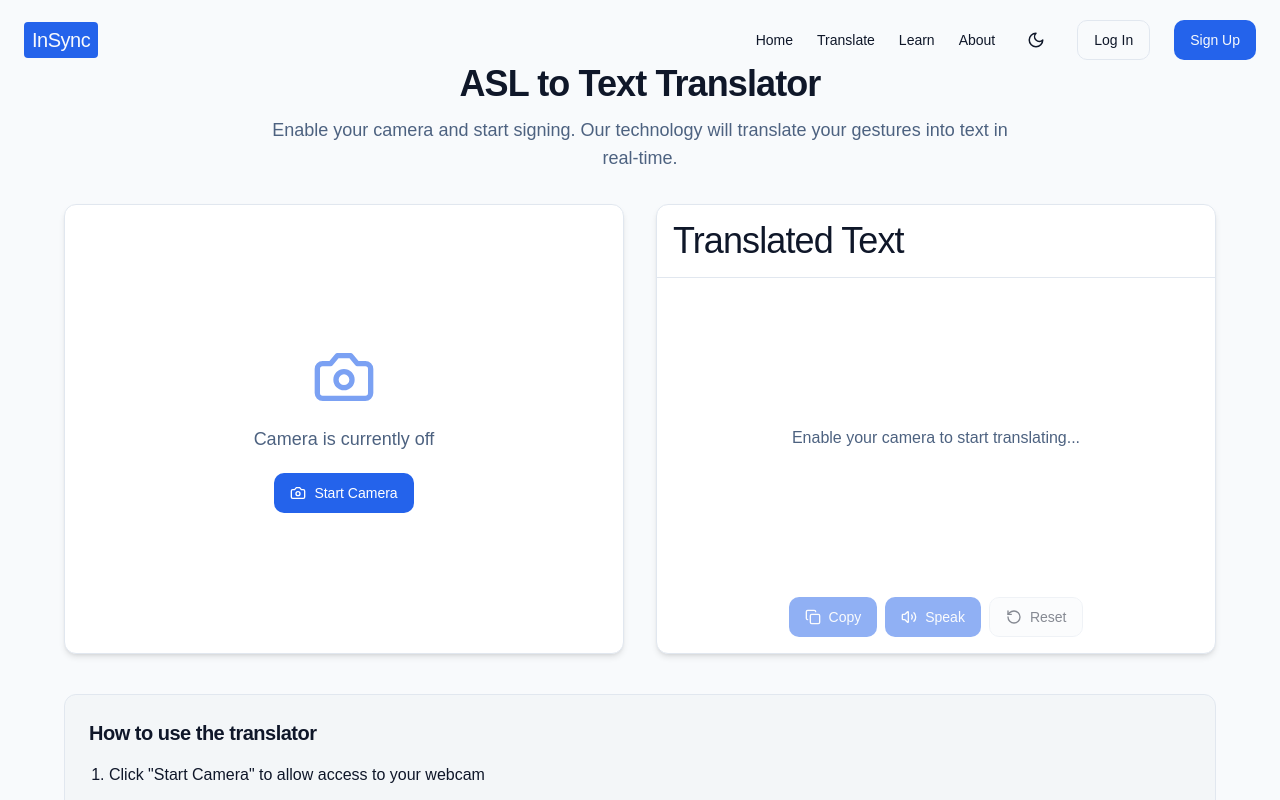
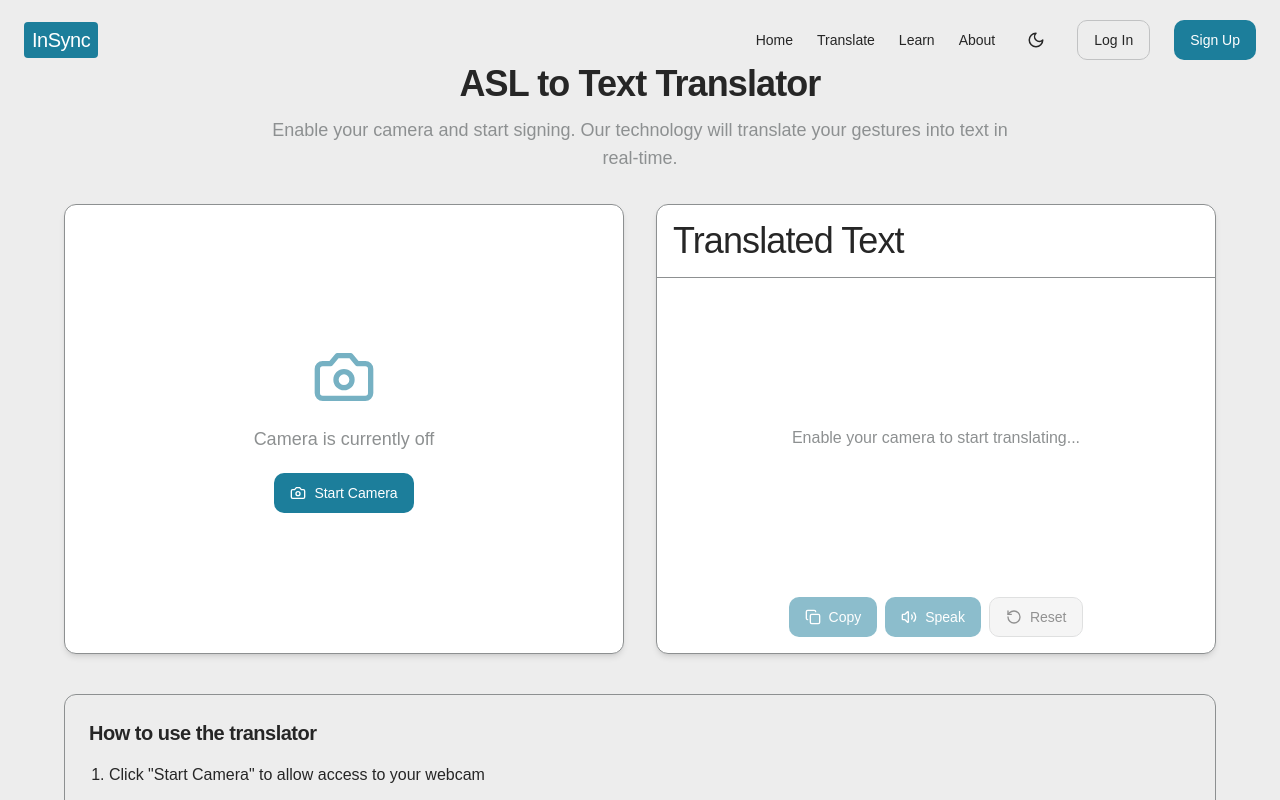
Before and after one commit to JohnPaulMRa/in-sync-signs, a React (Vite) app: page /translate in a window 1280 px wide. Shown: the top 800 px of the page. Built offline with nearby package versions, Linux system fonts and the light colour scheme.

Commit message:
Change website colors
Modify the website's color scheme.

```diff
--- a/src/components/ui/alert.tsx
+++ b/src/components/ui/alert.tsx
@@ -1,3 +1,4 @@
+
 import * as React from "react"
 import { cva, type VariantProps } from "class-variance-authority"
 
@@ -11,6 +12,10 @@ const alertVariants = cva(
         default: "bg-background text-foreground",
         destructive:
           "border-destructive/50 text-destructive dark:border-destructive [&>svg]:text-destructive",
+        teal:
+          "border-teal/50 bg-teal/10 text-teal dark:border-teal [&>svg]:text-teal",
+        charcoal:
+          "border-charcoal/50 bg-charcoal/10 text-charcoal dark:border-charcoal [&>svg]:text-charcoal",
       },
     },
     defaultVariants: {
--- a/src/components/ui/badge.tsx
+++ b/src/components/ui/badge.tsx
@@ -20,6 +20,14 @@ const badgeVariants = cva(
           "border-transparent bg-accent text-accent-foreground hover:bg-accent/80",
         success:
           "border-transparent bg-emerald-500 text-white hover:bg-emerald-500/80",
+        teal:
+          "border-transparent bg-teal text-white hover:bg-teal/80",
+        charcoal:
+          "border-transparent bg-charcoal text-white hover:bg-charcoal/80",
+        mediumgray:
+          "border-transparent bg-mediumgray text-white hover:bg-mediumgray/80",
+        lightgray:
+          "border-transparent bg-lightgray text-charcoal hover:bg-lightgray/80",
       },
     },
     defaultVariants: {
--- a/src/components/ui/button.tsx
+++ b/src/components/ui/button.tsx
@@ -20,6 +20,10 @@ const buttonVariants = cva(
         ghost: "hover:bg-accent/10 hover:text-accent-foreground",
         link: "text-primary underline-offset-4 hover:underline",
         accent: "bg-accent text-accent-foreground hover:bg-accent/90",
+        teal: "bg-teal text-white hover:bg-teal/90",
+        charcoal: "bg-charcoal text-white hover:bg-charcoal/90",
+        mediumgray: "bg-mediumgray text-white hover:bg-mediumgray/90",
+        lightgray: "bg-lightgray text-charcoal hover:bg-lightgray/90",
       },
       size: {
         default: "h-10 px-4 py-2",
--- a/src/index.css
+++ b/src/index.css
@@ -6,83 +6,83 @@
 
 @layer base {
   :root {
-    --background: 210 40% 98%;
-    --foreground: 222 47% 11%;
+    --background: 0 0% 93%;  /* #EDEDED */
+    --foreground: 0 0% 15%;  /* #252525 */
 
-    --card: 0 0% 100%;
-    --card-foreground: 222 47% 11%;
+    --card: 0 0% 100%;  /* #FFFFFF */
+    --card-foreground: 0 0% 15%;  /* #252525 */
 
-    --popover: 0 0% 100%;
-    --popover-foreground: 222 47% 11%;
+    --popover: 0 0% 100%;  /* #FFFFFF */
+    --popover-foreground: 0 0% 15%;  /* #252525 */
 
-    --primary: 221 83% 53%;
-    --primary-foreground: 210 40% 98%;
+    --primary: 194 69% 36%;  /* #1D809A - teal */
+    --primary-foreground: 0 0% 100%;  /* #FFFFFF */
 
-    --secondary: 215 16% 90%;
-    --secondary-foreground: 222 47% 11%;
+    --secondary: 197 2% 56%;  /* #8D9192 - medium gray */
+    --secondary-foreground: 0 0% 15%;  /* #252525 */
 
-    --muted: 215 16% 90%;
-    --muted-foreground: 215 25% 40%;
+    --muted: 0 0% 93%;  /* #EDEDED - light gray */
+    --muted-foreground: 197 2% 56%;  /* #8D9192 - medium gray */
 
-    --accent: 198 93% 60%;
-    --accent-foreground: 222 47% 11%;
+    --accent: 194 69% 36%;  /* #1D809A - teal */
+    --accent-foreground: 0 0% 100%;  /* #FFFFFF */
 
-    --destructive: 0 84% 60%;
-    --destructive-foreground: 210 40% 98%;
+    --destructive: 0 84% 60%;  /* Keeping red for destructive actions */
+    --destructive-foreground: 0 0% 98%;
 
-    --border: 214 32% 91%;
-    --input: 214 32% 91%;
-    --ring: 221 83% 53%;
+    --border: 197 2% 56%;  /* #8D9192 - medium gray */
+    --input: 197 2% 76%;  /* Lighter version of medium gray */
+    --ring: 194 69% 36%;  /* #1D809A - teal */
 
     --radius: 0.75rem;
 
-    --sidebar-background: 210 40% 96%;
-    --sidebar-foreground: 222 47% 26%;
-    --sidebar-primary: 221 83% 53%;
-    --sidebar-primary-foreground: 0 0% 98%;
-    --sidebar-accent: 215 16% 90%;
-    --sidebar-accent-foreground: 222 47% 11%;
-    --sidebar-border: 214 32% 91%;
-    --sidebar-ring: 221 83% 53%;
+    --sidebar-background: 0 0% 15%;  /* #252525 - charcoal */
+    --sidebar-foreground: 0 0% 100%;  /* #FFFFFF */
+    --sidebar-primary: 194 69% 36%;  /* #1D809A - teal */
+    --sidebar-primary-foreground: 0 0% 100%;  /* #FFFFFF */
+    --sidebar-accent: 0 0% 20%;  /* Slightly lighter charcoal */
+    --sidebar-accent-foreground: 0 0% 100%;  /* #FFFFFF */
+    --sidebar-border: 0 0% 25%;  /* Dark gray border */
+    --sidebar-ring: 194 69% 36%;  /* #1D809A - teal */
   }
 
   .dark {
-    --background: 222 47% 11%;
-    --foreground: 210 40% 98%;
+    --background: 0 0% 15%;  /* #252525 - charcoal */
+    --foreground: 0 0% 93%;  /* #EDEDED - light gray */
 
-    --card: 222 47% 11%;
-    --card-foreground: 210 40% 98%;
+    --card: 0 0% 20%;  /* Slightly lighter charcoal */
+    --card-foreground: 0 0% 93%;  /* #EDEDED - light gray */
 
-    --popover: 222 47% 11%;
-    --popover-foreground: 210 40% 98%;
+    --popover: 0 0% 20%;  /* Slightly lighter charcoal */
+    --popover-foreground: 0 0% 93%;  /* #EDEDED - light gray */
 
-    --primary: 217 91% 60%;
-    --primary-foreground: 222 47% 11%;
+    --primary: 194 69% 36%;  /* #1D809A - teal */
+    --primary-foreground: 0 0% 100%;  /* #FFFFFF */
 
-    --secondary: 217 33% 18%;
-    --secondary-foreground: 210 40% 98%;
+    --secondary: 197 2% 46%;  /* Darker medium gray */
+    --secondary-foreground: 0 0% 93%;  /* #EDEDED - light gray */
 
-    --muted: 217 33% 18%;
-    --muted-foreground: 215 20% 65%;
+    --muted: 0 0% 25%;  /* Dark gray */
+    --muted-foreground: 197 2% 76%;  /* Lighter version of medium gray */
 
-    --accent: 198 93% 40%;
-    --accent-foreground: 210 40% 98%;
+    --accent: 194 69% 26%;  /* Darker teal */
+    --accent-foreground: 0 0% 100%;  /* #FFFFFF */
 
-    --destructive: 0 63% 31%;
-    --destructive-foreground: 210 40% 98%;
+    --destructive: 0 63% 31%;  /* Darker red */
+    --destructive-foreground: 0 0% 93%;  /* #EDEDED - light gray */
 
-    --border: 217 33% 18%;
-    --input: 217 33% 18%;
-    --ring: 217 91% 60%;
+    --border: 0 0% 30%;  /* Dark gray border */
+    --input: 0 0% 30%;  /* Dark gray input */
+    --ring: 194 69% 36%;  /* #1D809A - teal */
 
-    --sidebar-background: 222 47% 11%;
-    --sidebar-foreground: 210 40% 98%;
-    --sidebar-primary: 217 91% 60%;
-    --sidebar-primary-foreground: 0 0% 100%;
-    --sidebar-accent: 217 33% 18%;
-    --sidebar-accent-foreground: 210 40% 98%;
-    --sidebar-border: 217 33% 18%;
-    --sidebar-ring: 217 91% 60%;
+    --sidebar-background: 0 0% 15%;  /* #252525 - charcoal */
+    --sidebar-foreground: 0 0% 93%;  /* #EDEDED - light gray */
+    --sidebar-primary: 194 69% 36%;  /* #1D809A - teal */
+    --sidebar-primary-foreground: 0 0% 100%;  /* #FFFFFF */
+    --sidebar-accent: 0 0% 25%;  /* Slightly lighter charcoal */
+    --sidebar-accent-foreground: 0 0% 93%;  /* #EDEDED - light gray */
+    --sidebar-border: 0 0% 30%;  /* Dark gray border */
+    --sidebar-ring: 194 69% 36%;  /* #1D809A - teal */
   }
 }
 
--- a/tailwind.config.ts
+++ b/tailwind.config.ts
@@ -24,6 +24,13 @@ export default {
         serif: ["Georgia", "serif"],
       },
       colors: {
+        // Custom color palette based on the provided image
+        charcoal: "#252525",
+        mediumgray: "#8D9192",
+        lightgray: "#EDEDED",
+        purewhite: "#FFFFFF",
+        teal: "#1D809A",
+
         border: "hsl(var(--border))",
         input: "hsl(var(--input))",
         ring: "hsl(var(--ring))",
```
